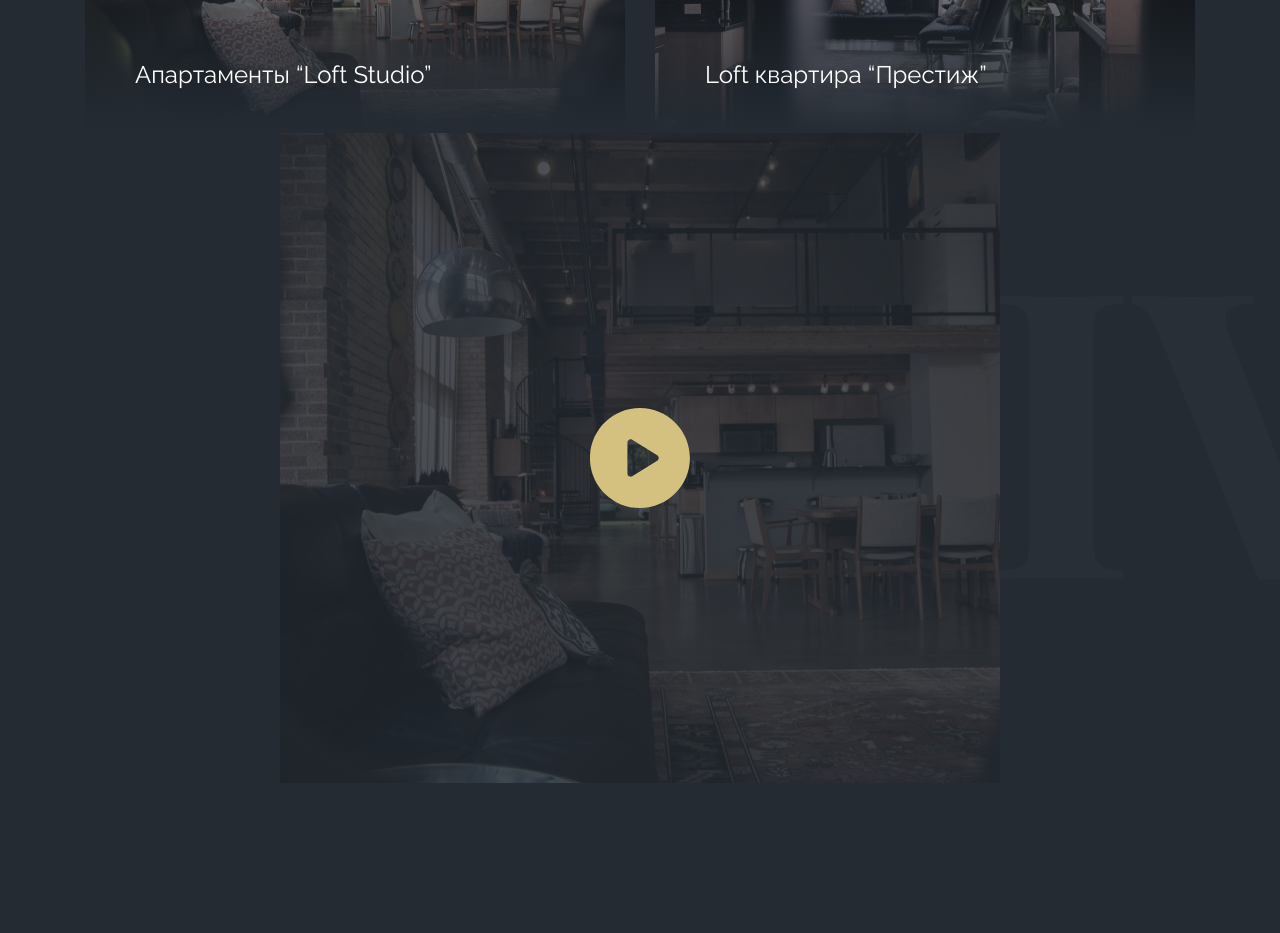
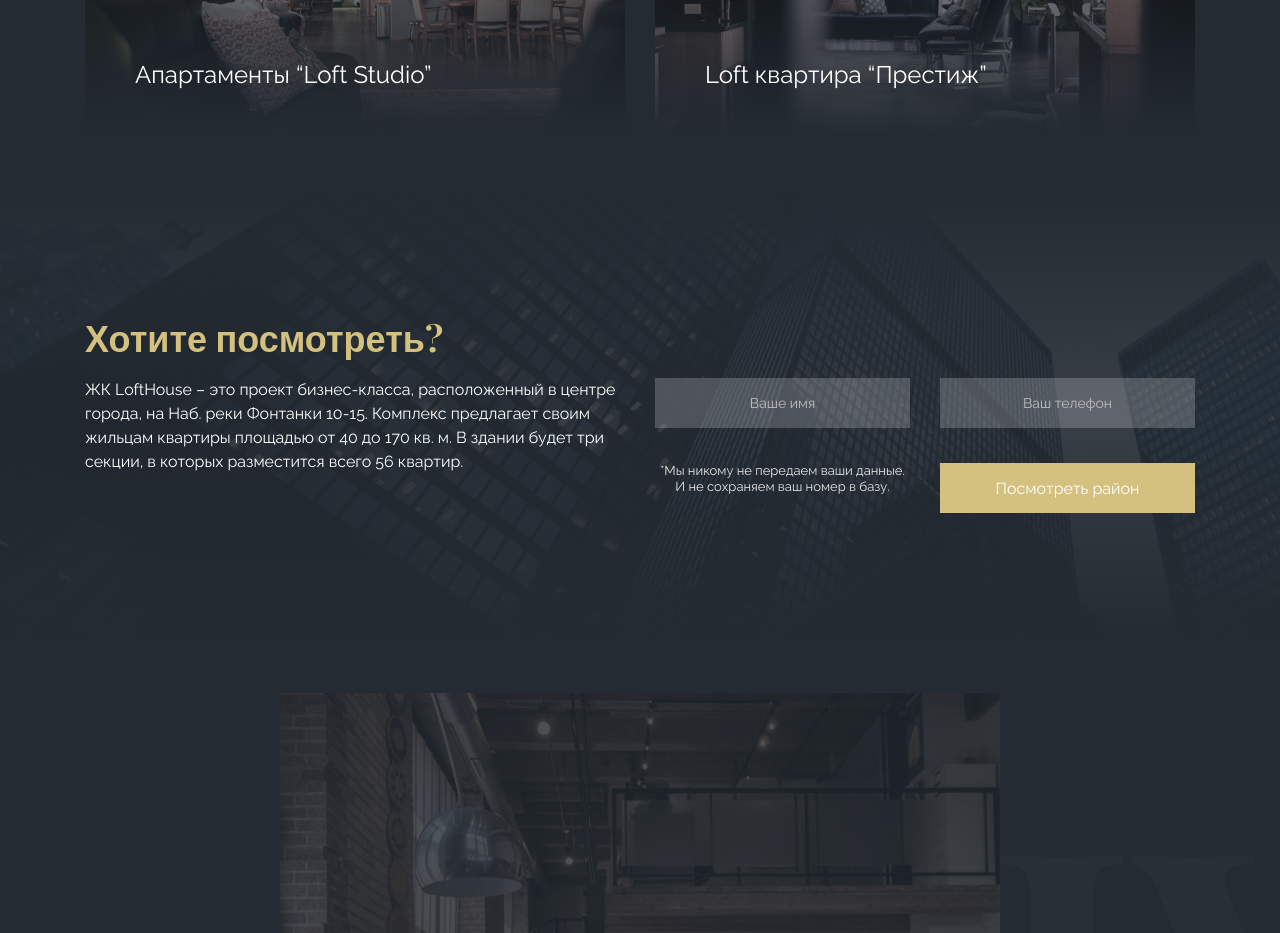
Before and after one commit to staro/lofthouse, a plain HTML site: page index.html in a window 1280 px wide. Shown: the part 1940-2873 px from the top of the page. Drawn offline with nearby package versions, Linux system fonts and the light colour scheme; files whose address does not match are found by name.

Commit message:
включение блока секции

```diff
--- a/index.html
+++ b/index.html
@@ -105,7 +105,7 @@
                 </div>
             </section>
             <!-- Section Cta -->
-            <section class="cta none">
+            <section class="cta">
                 <div class="container">
                     <div class="cta__title">
                         <h2 class="title-2">Хотите посмотреть?</h2>
```
